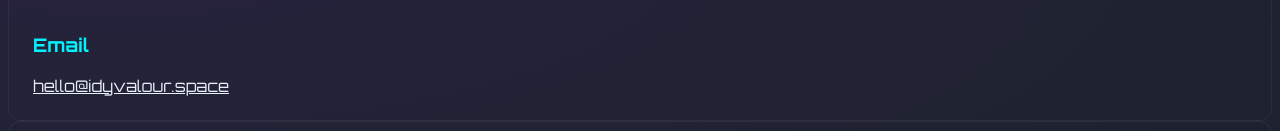
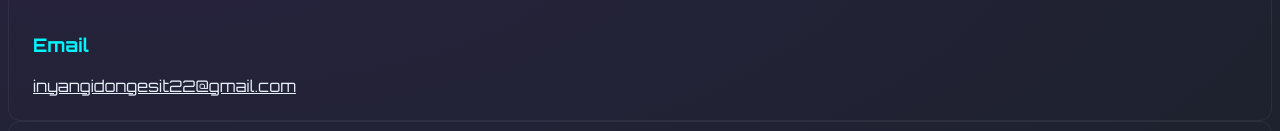
Before and after one commit to idyweb/portfolio, a Next.js app: page /contact in a window 1280 px wide. Shown: the part 212-343 px from the top of the page. Built offline with nearby package versions, Linux system fonts and the light colour scheme.

Commit message:
fix: update contact email to inyangidongesit22@gmail.com

```diff
--- a/app/components/Footer.tsx
+++ b/app/components/Footer.tsx
@@ -8,7 +8,7 @@ export default function Footer() {
   const socialLinks = [
     { name: "GitHub", url: "https://github.com/idyweb", icon: "GH" },
     { name: "LinkedIn", url: "https://www.linkedin.com/in/idongesit/", icon: "LI" },
-    { name: "Email", url: "mailto:hello@idyvalour.space", icon: "✉" },
+    { name: "Email", url: "mailto:inyangidongesit22@gmail.com", icon: "✉" },
   ];
 
   return (
--- a/app/contact/page.tsx
+++ b/app/contact/page.tsx
@@ -49,10 +49,10 @@ export default function Contact() {
         <div className="card">
           <h3 className="text-lg font-semibold text-[var(--primary)] mb-2">Email</h3>
           <a
-            href="mailto:hello@idyvalour.space"
+            href="mailto:inyangidongesit22@gmail.com"
             className="text-[var(--text-secondary)] hover:text-[var(--primary)] transition-colors"
           >
-            hello@idyvalour.space
+            inyangidongesit22@gmail.com
           </a>
         </div>
 
```
